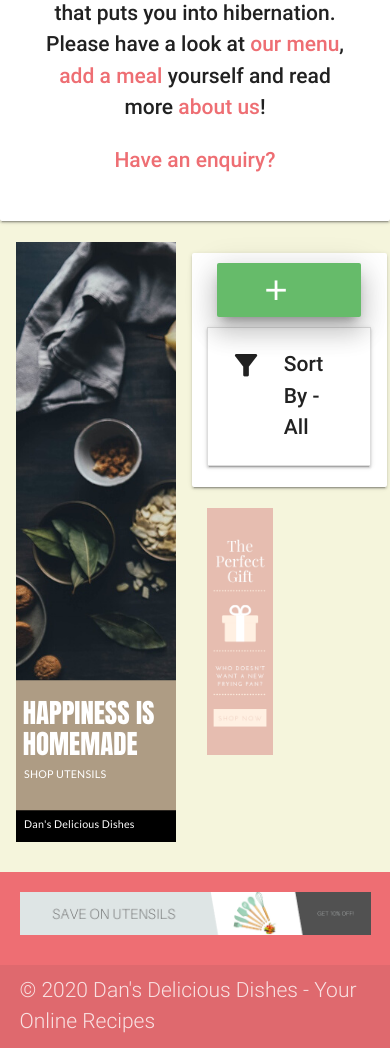
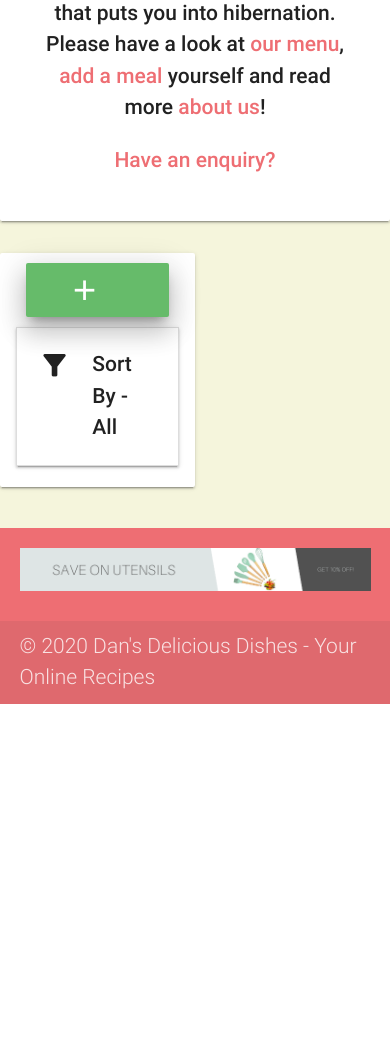
Before and after one commit to DanArmstrong124/cook-book, a Flask app: page / in a window 390 px wide. Shown: the part 940-1988 px from the top of the page. After the commit the page ends 1644 px from the top, so only its background shows below. Run offline with Flask 2, Linux system fonts and the light colour scheme; data that the repository does not hold is empty; some libraries are stand-ins or nearby versions.

Commit message:
Updated CSS and Responsiveness

```diff
--- a/static/css/media.css
+++ b/static/css/media.css
@@ -1,7 +1,4 @@
-@media only screen and (max-width: 600px) {
-  .dc-hide-s{
-      display: none !important;
-  }
+@media only screen and (min-width:0px) {
   html{
       font-size: 21px !important;
   }
--- a/templates/meals.html
+++ b/templates/meals.html
@@ -14,7 +14,7 @@
     </div>
 </div>
 <div class="row">
-        <div class="col m3 center advert">
+        <div class="col m3 center advert hide-on-med-and-down">
             <a href="https://www.argos.co.uk/search/spoon/?clickOrigin=searchbar:home:term:spoon" target="_blank"><img src={{url_for('static', filename='images/skyscrape1.png')}} class="responsive-img"></a>
         </div>
 <div class="col s6 card-panel">
@@ -79,7 +79,7 @@
     {% endfor %}
 </ul>
 </div>
-        <div class="col s3 center advert">
+        <div class="col s3 center advert hide-on-med-and-down">
             <a href="https://www.argos.co.uk/search/frying-pan/?clickOrigin=searchbar:search:term:frying+pan" target="_blank"><img src={{url_for('static', filename='images/skyscrape2.png')}} class="responsive-img"></a>
         </div>
 </div>
```
